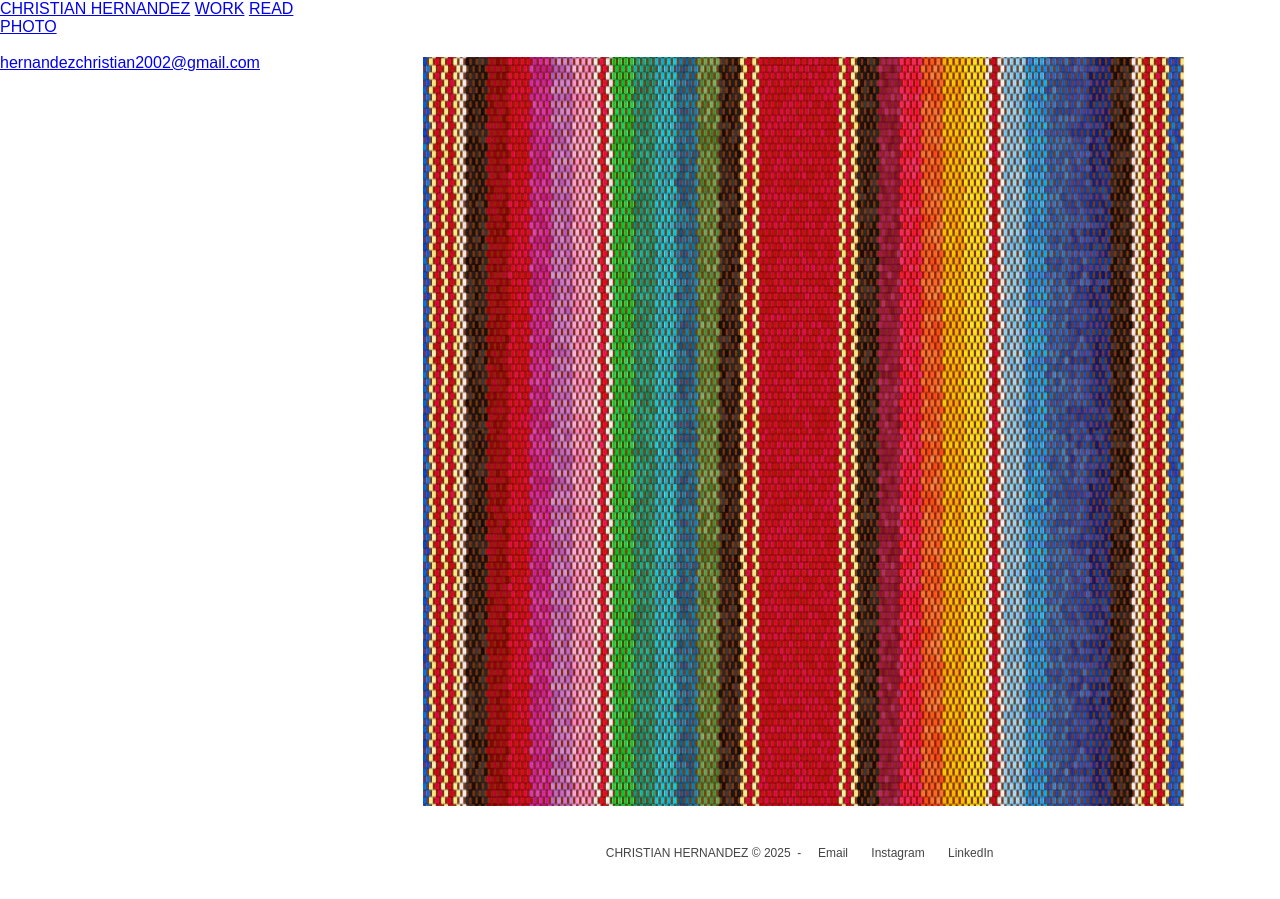
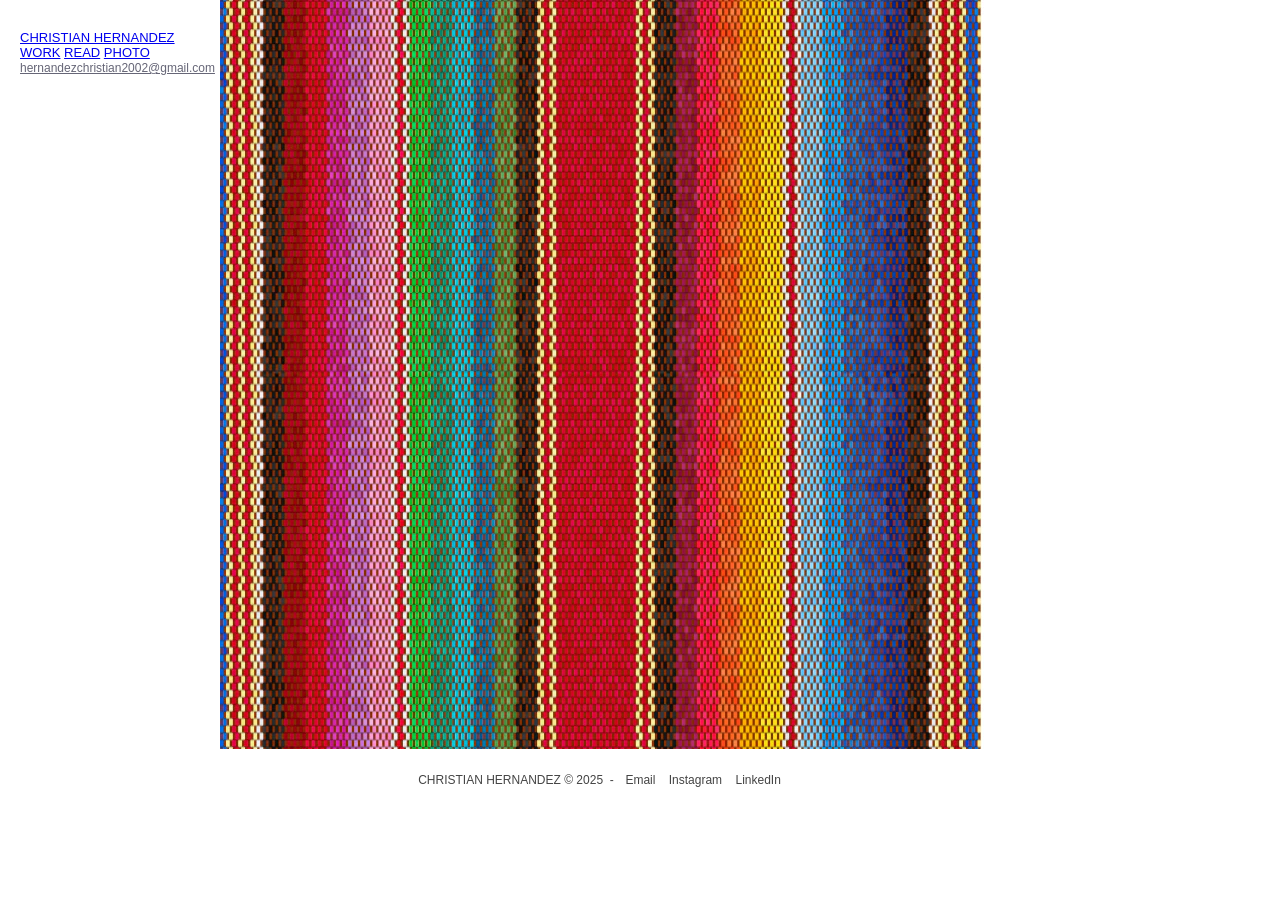
Before and after one commit to chruhern/christianhernandez, a Jekyll site: the page built from index.md, in a window 1280 px wide. Built offline with Jekyll 4.4.1, drawn with Linux system fonts in a browser that asks for light colours.

Commit message:
css file updates

```diff
--- a/_includes/navbar.html
+++ b/_includes/navbar.html
@@ -1,11 +1,11 @@
 <div class="'navbar">
-    <div>
+    <aside class="sidebar">
         <nav>
-            <a class="active" href="#">CHRISTIAN HERNANDEZ</a>
+            <a href="#">CHRISTIAN HERNANDEZ</a>
             <a href="#">WORK</a>
             <a href="#">READ</a>
             <a href="#">PHOTO</a>
-        </nav><br>
-        <div><a href="mailto:hernandezchristian2002@gmail.com">hernandezchristian2002@gmail.com</a></div>
-    </div>
+        </nav>
+        <div><a href="mailto:hernandezchristian2002@gmail.com" class="mail-link">hernandezchristian2002@gmail.com</a></div>
+    </aside>
 </div>
--- a/assets/css/style.css
+++ b/assets/css/style.css
@@ -1,49 +1,60 @@
+* {
+  margin: 0;
+  padding: 0;
+  box-sizing: border-box;
+}
+
 body {
-  margin: 0;
   font-family: sans-serif;
   display: flex;
-  height: 100vh;
   background: white;
 }
 
 .navbar {
-  width: 20%;
-  padding: 40px 20px;
-  box-sizing: border-box;
-  color: #444;
+  min-height: 100vh;
+  display: flex;
+  flex-direction: row;
+}
+
+.sidebar {
+  width: 220px;
+  padding: 30px 20px;
+  display: flex;
+  flex-direction: column;
+  justify-content: flex-start;
+  font-size: 13px;
+}
+.navbar nav {
+  list-style: none;
+  margin-bottom: 20px;
+}
+
+.navbar a {
+  text-decoration: none;
+  margin: 5px 0;
+  cursor: pointer;
+  color: #333;
+}
+
+.mail-link{
+  margin-top: auto;
   font-size: 12px;
+  color: #667
+}
+.main {
   display: flex;
   flex-direction: column;
   justify-content: space-between;
 }
 
-.navbar nav {
-  display: flex;
-  flex-direction: column;
-  gap: 8px;
-}
-
-.navbar a {
-  text-decoration: none;
-  color: inherit;
-}
-
-.main {
-  width: 80%;
-  display: flex;
-  flex-direction: column;
-  justify-content: center;
-  align-items: center;
-  position: relative;
-}
-
 .main img {
   max-width: 100%;
   height: auto;
+  object-fit: cover;
 }
 
 .footer {
-  margin-top: 20px;
+  padding: 20px;
   font-size: 12px;
   color: #444;
   text-align: center;
@@ -52,5 +63,5 @@ body {
 .footer a {
   text-decoration: none;
   color: #444;
-  margin: 0 10px;
+  margin: 0 5px;
 }
```
